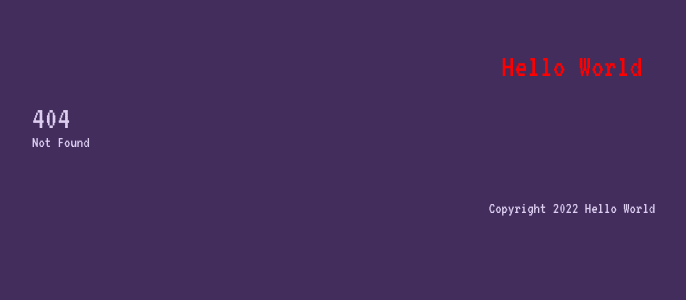
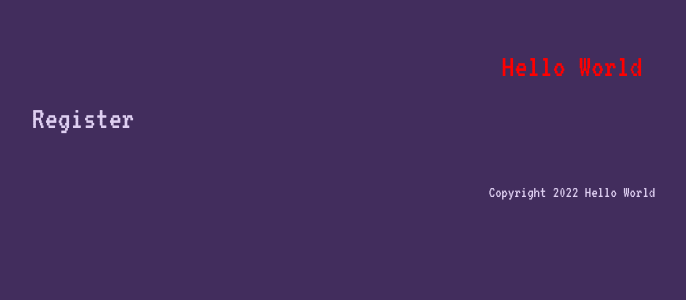
Before and after one commit to Noob-Dev-Official/sveltekit-tutorial, a SvelteKit app: page /register in a window 1280 px wide. Before the commit this address had no page. Shown: the top 300 px of the page, without its empty margins (68-754 px from the left). Built offline with nearby package versions, Linux system fonts and the light colour scheme.

Commit message:
group routes

```diff
--- /dev/null
+++ b/src/routes/(auth)/login/+page.svelte
@@ -0,0 +1 @@
+<h1>Login</h1>
--- /dev/null
+++ b/src/routes/(auth)/register/+page.svelte
@@ -0,0 +1 @@
+<h1>Register</h1>
```
